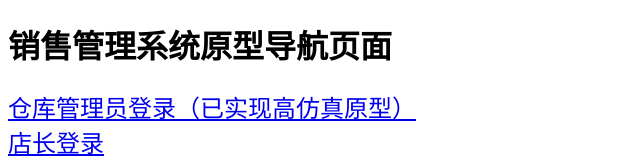
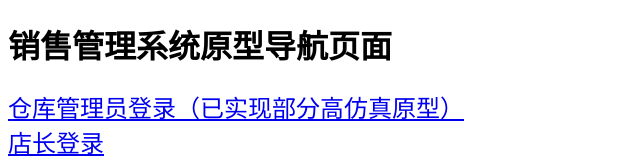
Before and after one commit to abc2513/-, a plain HTML site: page 用浏览器打开我看原型.html in a window 1280 px wide. Shown: the top 163 px of the page, without its empty margins (0-640 px from the left). Drawn offline with Linux system fonts and the light colour scheme.

Commit message:
Create 用浏览器打开我看原型.html

```diff
--- a/用浏览器打开我看原型.html
+++ b/用浏览器打开我看原型.html
@@ -13,7 +13,7 @@
             <left_menu></left_menu>
             <div>
                 <h1>销售管理系统原型导航页面</h1>
-                <a href="./仓库管理员/登录.html" style="font-size:x-large">仓库管理员登录（已实现高仿真原型）</a><br>
+                <a href="./仓库管理员/登录.html" style="font-size:x-large">仓库管理员登录（已实现部分高仿真原型）</a><br>
                 <a href="./店长/登录.html" style="font-size:x-large">店长登录</a><br>
                 <a href="./公司经理/登录.html" style="font-size:x-large">公司经理登录</a><br>
                 <a href="./收银员/登录.html" style="font-size:x-large">收银员登录</a><br>
```
